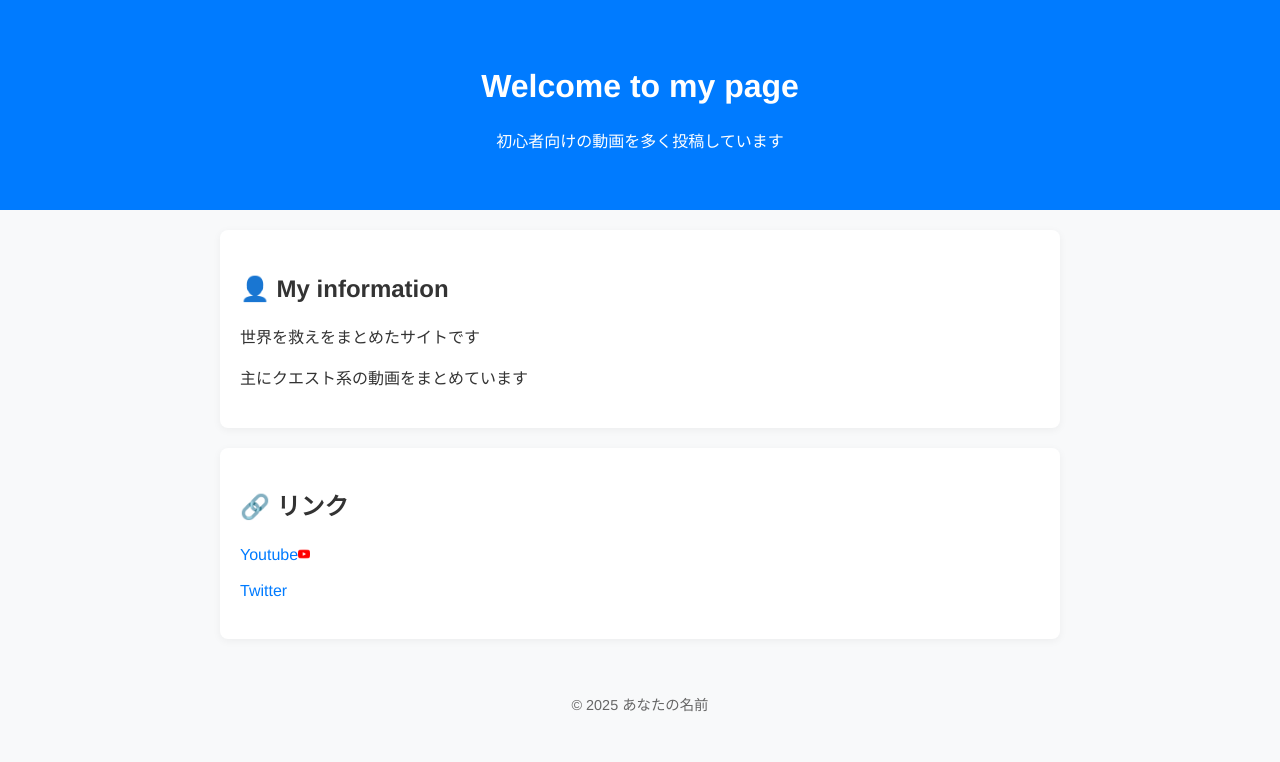
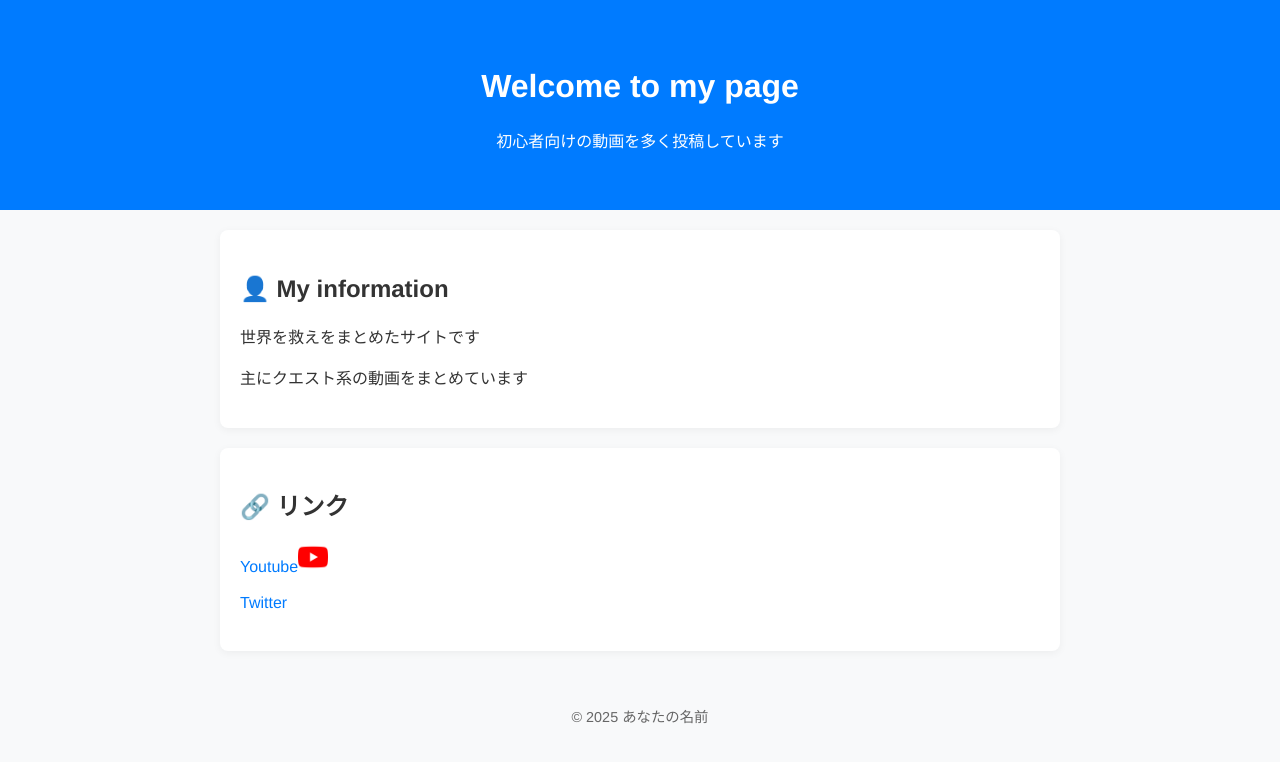
Before and after one commit to c8mn/savetheworld, a plain HTML site: page index.html in a window 1280 px wide. Drawn offline with Linux system fonts and the light colour scheme.

Commit message:
Update index.html

```diff
--- a/index.html
+++ b/index.html
@@ -21,7 +21,7 @@
     <section class="links">
         <h2>🔗 リンク</h2>
         <ul>
-            <li><a href="https://www.youtube.com/@c8mn" target="_blank">Youtube<img src="youtube.png" width="12" height="12"></a></li>
+            <li><a href="https://www.youtube.com/@c8mn" target="_blank">Youtube<img src="youtube.png" width="30" height="30"></a></li>
             <li><a href="https://twitter.com/yourusername" target="_blank">Twitter</a></li>
         </ul>
     </section>
```
